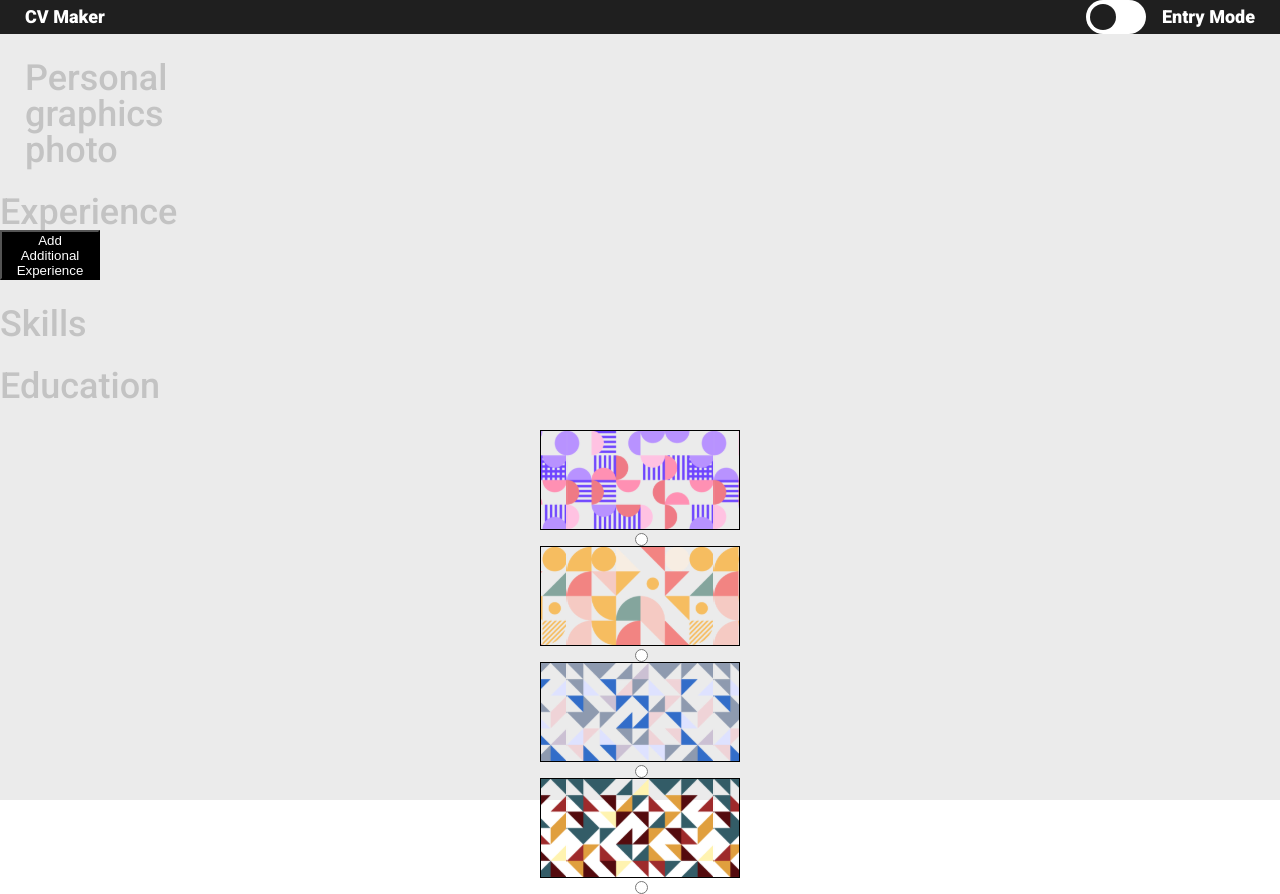
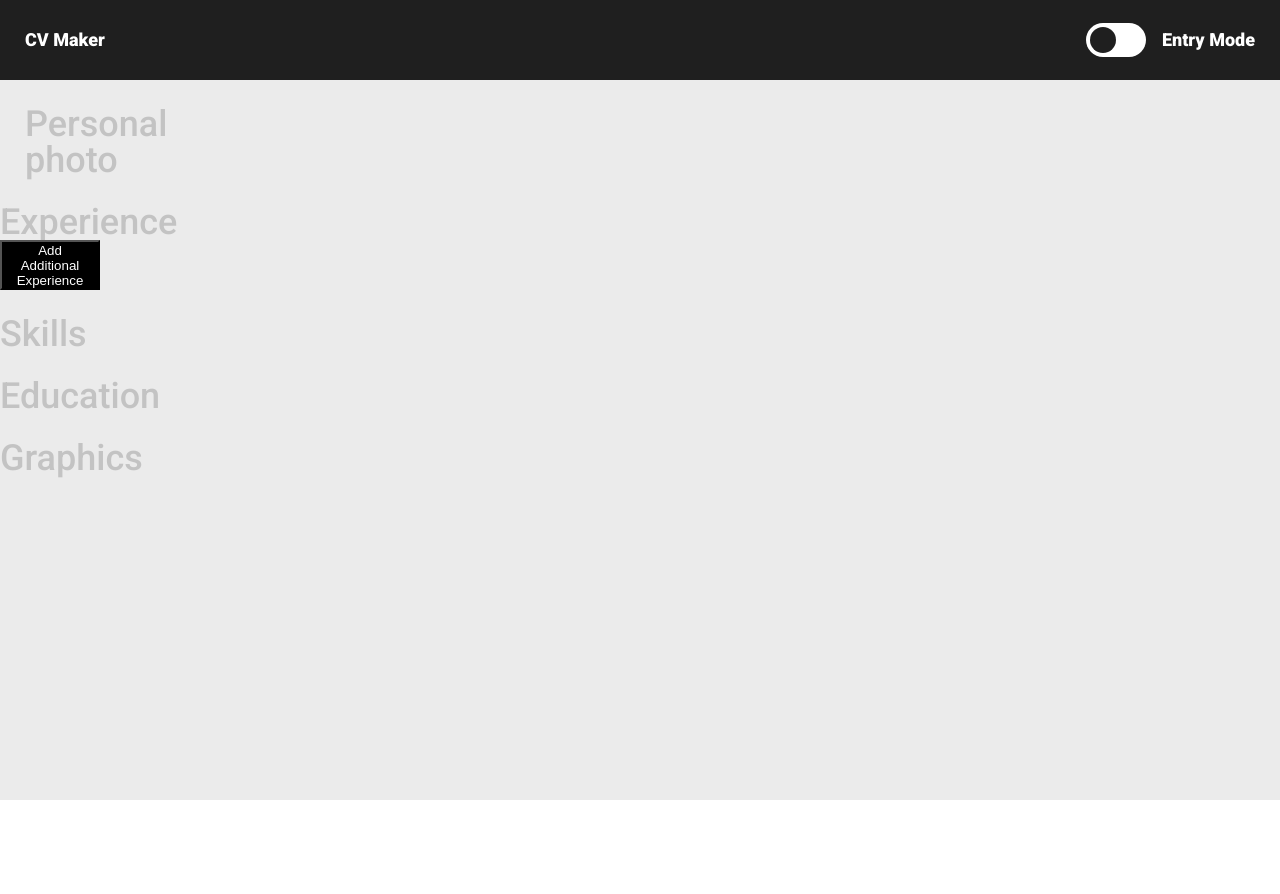
Before and after one commit to jpotterfi/CV-maker, a React (Create React App) app in the folder cv-project/: page / in a window 1280 px wide. After the commit the page ends 800 px from the top, so only its background shows below. Built offline with nearby package versions, Linux system fonts and the light colour scheme.

Commit message:
added rough draft of Graphics component

```diff
--- a/cv-project/src/App.js
+++ b/cv-project/src/App.js
@@ -57,6 +57,7 @@ function App() {
     zipcode: "",
     phone: "",
     email: "",
+    banner: "",
   });
 
   React.useEffect(
@@ -76,7 +77,7 @@ function App() {
     });
   }
 
-  console.log(educationModules);
+  console.log(formData.banner);
 
   function changeEducation(event) {
     const { name, value, id } = event.target;
@@ -177,6 +178,7 @@ function App() {
       });
     } else {
       const { name, value, type, checked, className, id } = event.target;
+      console.log(name, value, type, checked);
       setFormData((prevFormData) => {
         return {
           ...prevFormData,
@@ -217,7 +219,12 @@ function App() {
         changeEducation={changeEducation}
         addEducation={addEducation}
       />
-      <Graphics />
+      <Graphics
+        activeComponentData={activeComponent}
+        activeComponentToggle={changeActiveComponent}
+        data={formData}
+        handleChange={handleChange}
+      />
     </div>
   );
 }
--- a/cv-project/src/Components/Graphics.js
+++ b/cv-project/src/Components/Graphics.js
@@ -3,9 +3,27 @@ import Orange from "../Banners/orange.svg";
 import Bluegrey from "../Banners/bluegrey.svg";
 import Bluered from "../Banners/bluered.svg";
 
-export default function Graphics() {
+export default function Graphics(props) {
+  function toggleActive() {
+    return props.activeComponentToggle(
+      "graphics",
+      props.activeComponentData.experience
+    );
+  }
   return (
     <section id="graphics" className="column">
+      <h3
+        id="graphicsComponent"
+        name="graphics"
+        value={props.activeComponentData.graphics}
+        onClick={function () {
+          toggleActive();
+        }}
+      >
+        Graphics
+      </h3>
+      {props.activeComponentData.graphics && (
+        <div>
           <div className="column  banner__duo">
             <label
               className="banner"
@@ -14,7 +32,14 @@ export default function Graphics() {
                 backgroundImage: `url(${Purple})`,
               }}
             ></label>
-        <input type="radio" id="purple" />
+            <input
+              name="banner"
+              value="purple"
+              type="radio"
+              id="purple"
+              onChange={props.handleChange}
+              checked={props.data.banner === "purple"}
+            />
           </div>
 
           <div className="column banner__duo">
@@ -25,7 +50,14 @@ export default function Graphics() {
                 backgroundImage: `url(${Orange})`,
               }}
             ></label>
-        <input type="radio" id="orange" />
+            <input
+              name="banner"
+              value="orange"
+              type="radio"
+              id="orange"
+              onChange={props.handleChange}
+              checked={props.data.banner === "orange"}
+            />
           </div>
 
           <div className="column banner__duo">
@@ -36,7 +68,14 @@ export default function Graphics() {
                 backgroundImage: `url(${Bluegrey})`,
               }}
             ></label>
-        <input type="radio" id="bluegrey" />
+            <input
+              name="banner"
+              value="bluegrey"
+              type="radio"
+              id="bluegrey"
+              onChange={props.handleChange}
+              checked={props.data.banner === "bluegrey"}
+            />
           </div>
 
           <div className="column banner__duo">
@@ -47,8 +86,17 @@ export default function Graphics() {
                 backgroundImage: `url(${Bluered})`,
               }}
             ></label>
-        <input type="radio" id="bluered" />
+            <input
+              value="bluered"
+              name="banner"
+              type="radio"
+              id="bluered"
+              onChange={props.handleChange}
+              checked={props.data.banner === "bluered"}
+            />
           </div>
+        </div>
+      )}
     </section>
   );
 }
--- a/cv-project/src/Components/Personal.js
+++ b/cv-project/src/Components/Personal.js
@@ -388,7 +388,6 @@ export default function Personal(props) {
         </form>
       )}
 
-      <h3 id="graphicsComponent">graphics</h3>
       <h3 id="photoComponent">photo</h3>
     </section>
   );
```
Lines whose indentation alone changed are shown as unchanged.
